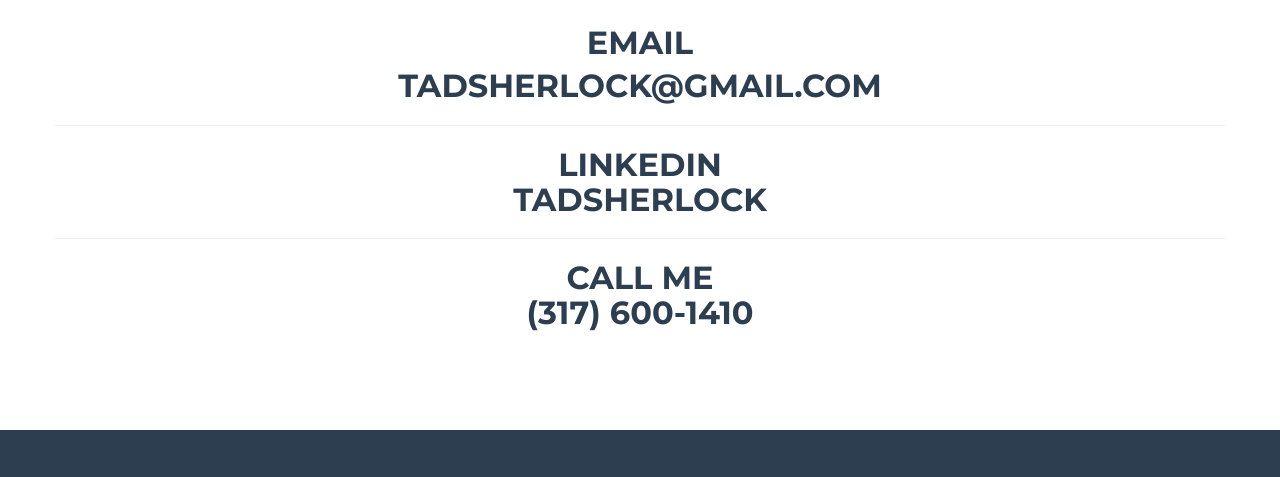
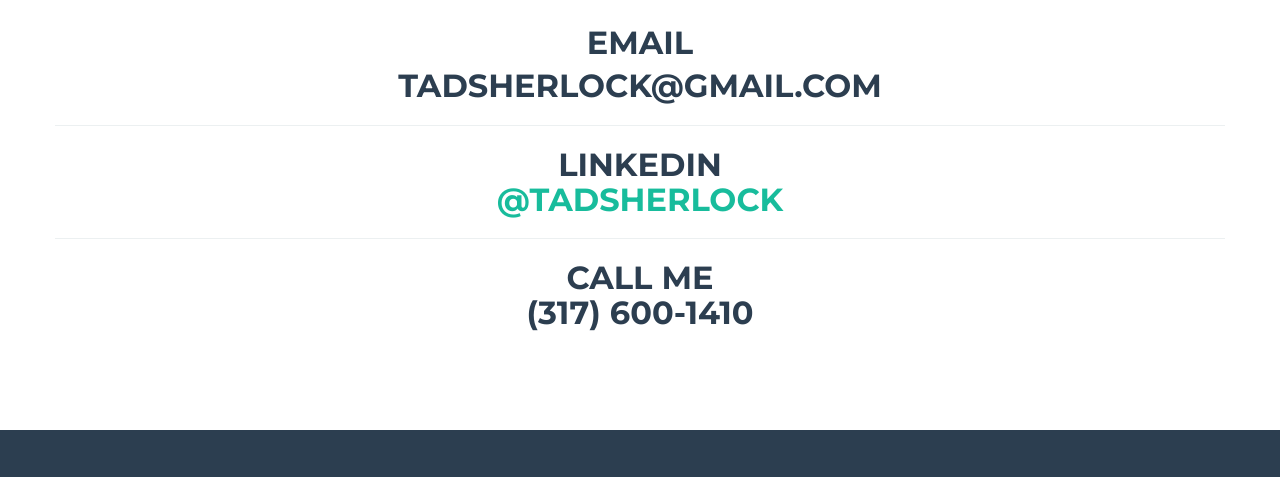
Before and after one commit to tsherlock86/tsherlock86.github.io, a plain HTML site: page index.html in a window 1280 px wide. Shown: the part 2163-2640 px from the top of the page. Drawn offline with nearby package versions, Linux system fonts and the light colour scheme.

Commit message:
changed color of hyperlinks

```diff
--- a/index.html
+++ b/index.html
@@ -180,7 +180,7 @@
                                 <h2>LinkedIn</h2>
                             </div>
                             <div class="col-xs-12 text-center">
-                                <a href="https://www.linkedin.com/in/tadsherlock" target="_blank"><h2 style="color:#2c3e50">tadsherlock</h2></a>
+                                <a href="https://www.linkedin.com/in/tadsherlock" target="_blank"><h2 style="color:#18bc9c">@TadSherlock</h2></a>
                             </div>
                         </div><hr>
                         <div class="row center-block">
```
